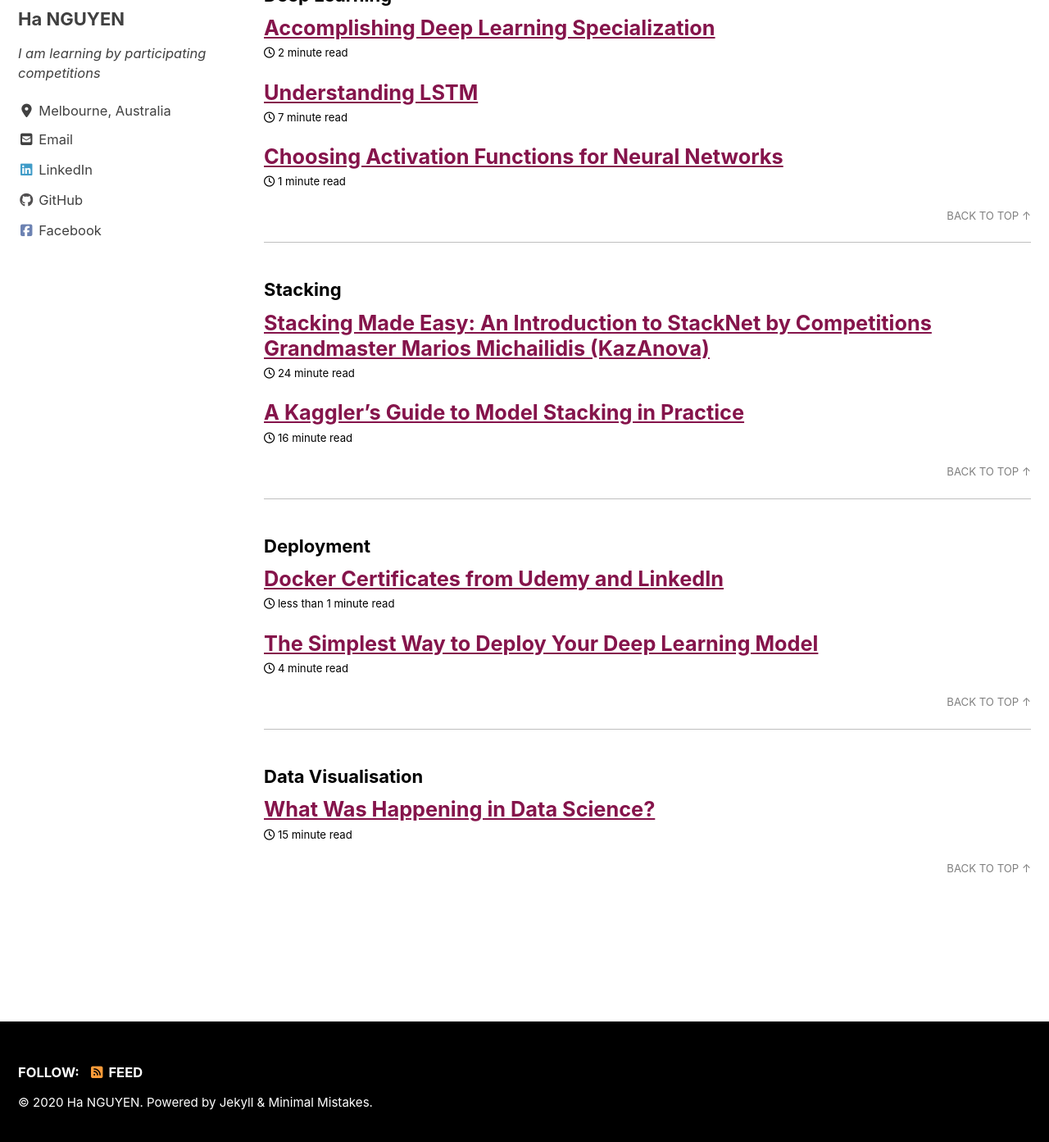
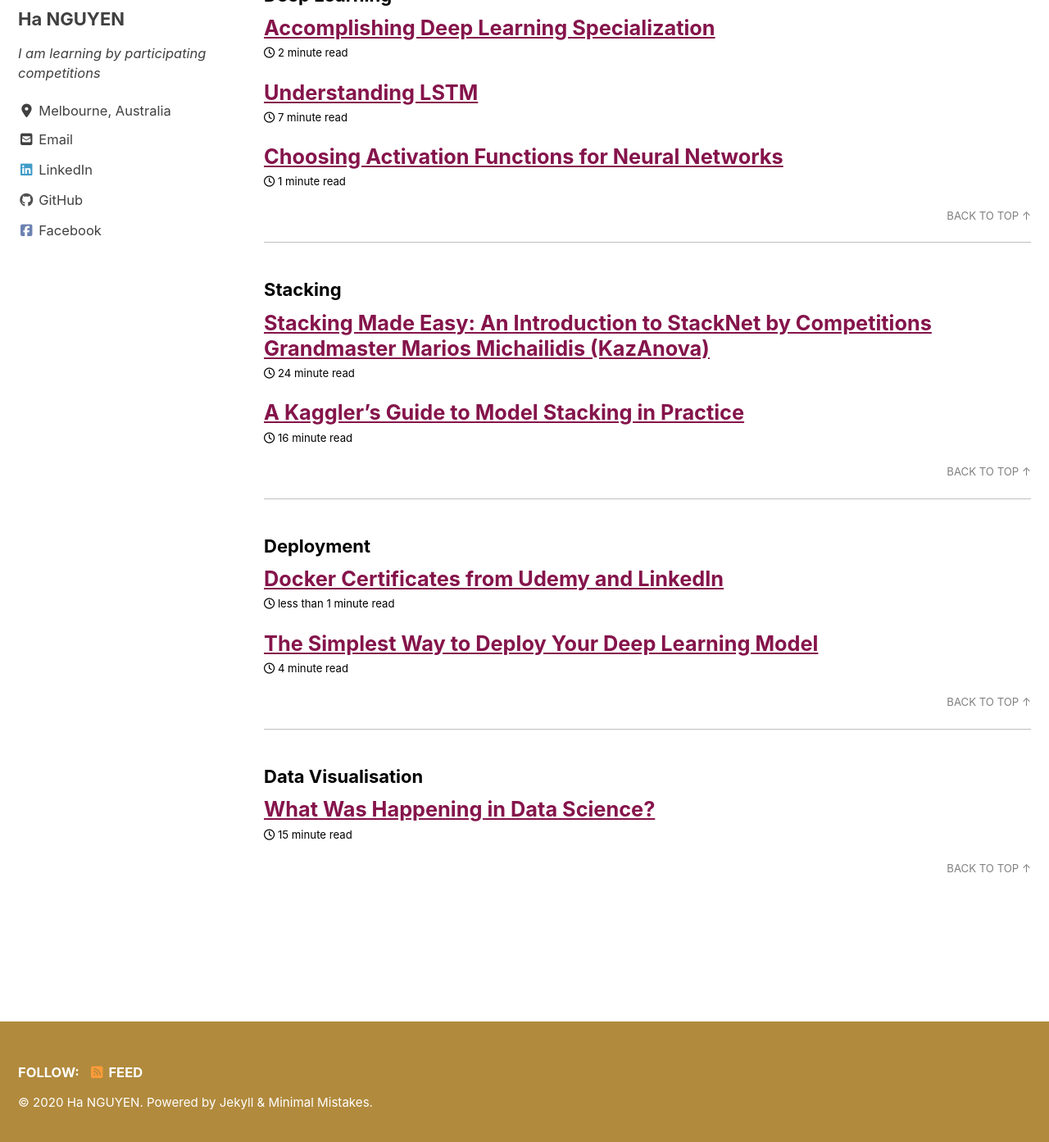
Before and after one commit to datasciblog/datasciblog.github.io, a Jekyll site: the page built from index.html, in a window 1280 px wide and 1400 px high, scrolled down 1965 px. Shown: the top 1393 px of the window at 82% size. Built offline with Jekyll 4.4.1, drawn with Linux system fonts in a browser that asks for light colours; cached includes are drawn as plain includes; nearby versions of some CDN libraries; the list of posts is cut into pages by our own code.

Commit message:
Update _contrast.scss

```diff
--- a/_sass/minimal-mistakes/skins/_contrast.scss
+++ b/_sass/minimal-mistakes/skins/_contrast.scss
@@ -7,8 +7,8 @@ $text-color: #000 !default;
 $muted-text-color: $text-color !default;
 $primary-color: #b18a3d !default;
 $border-color: mix(#fff, $text-color, 75%) !default;
-$footer-background-color: #000 !default;
-$link-color: #0000ff !default;
+$footer-background-color: #b18a3d !default;
+$link-color: #b18a3d !default;
 $masthead-link-color: $text-color !default;
 $masthead-link-color-hover: $text-color !default;
 $navicon-link-color-hover: mix(#fff, $text-color, 80%) !default;
```
